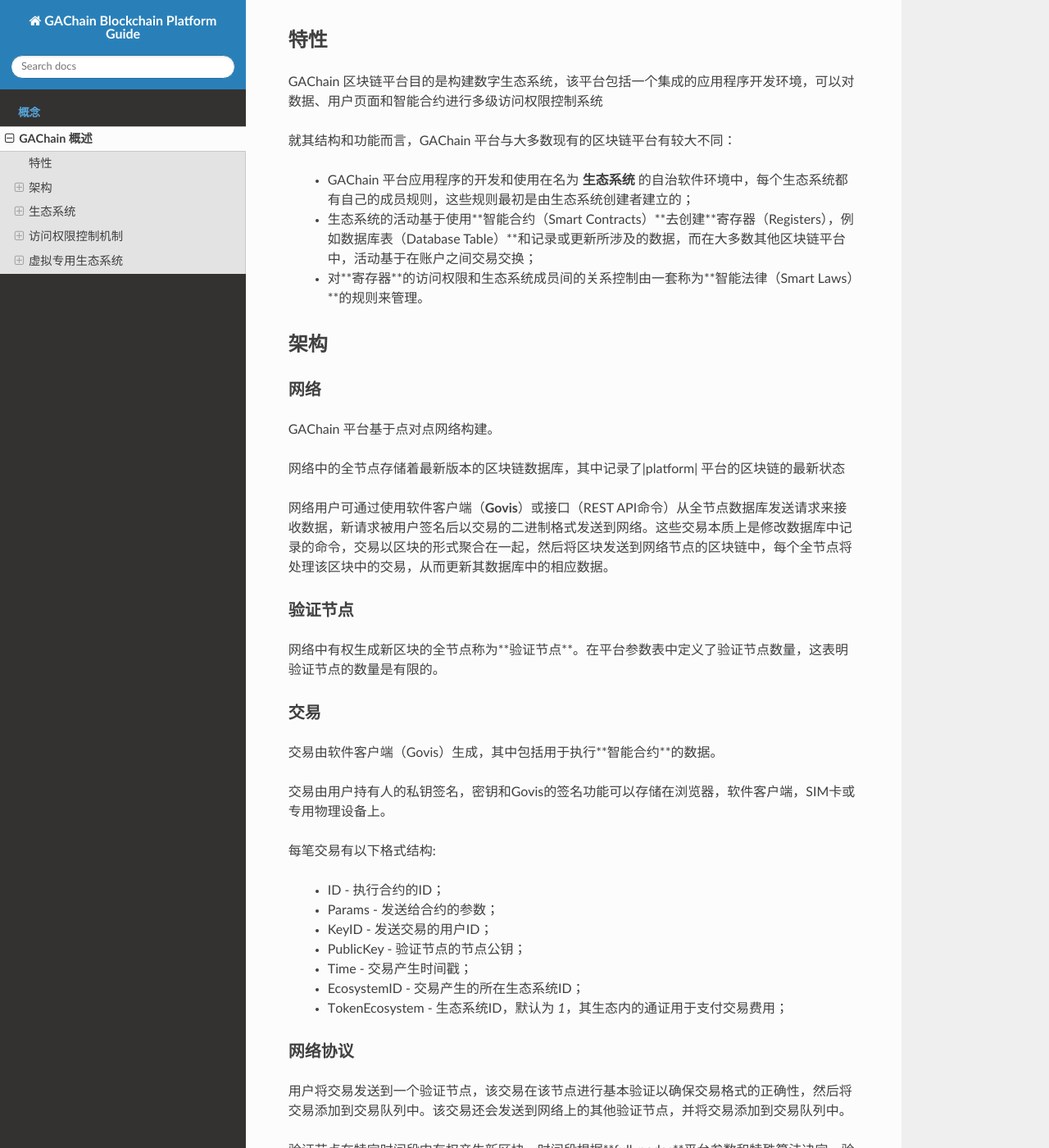
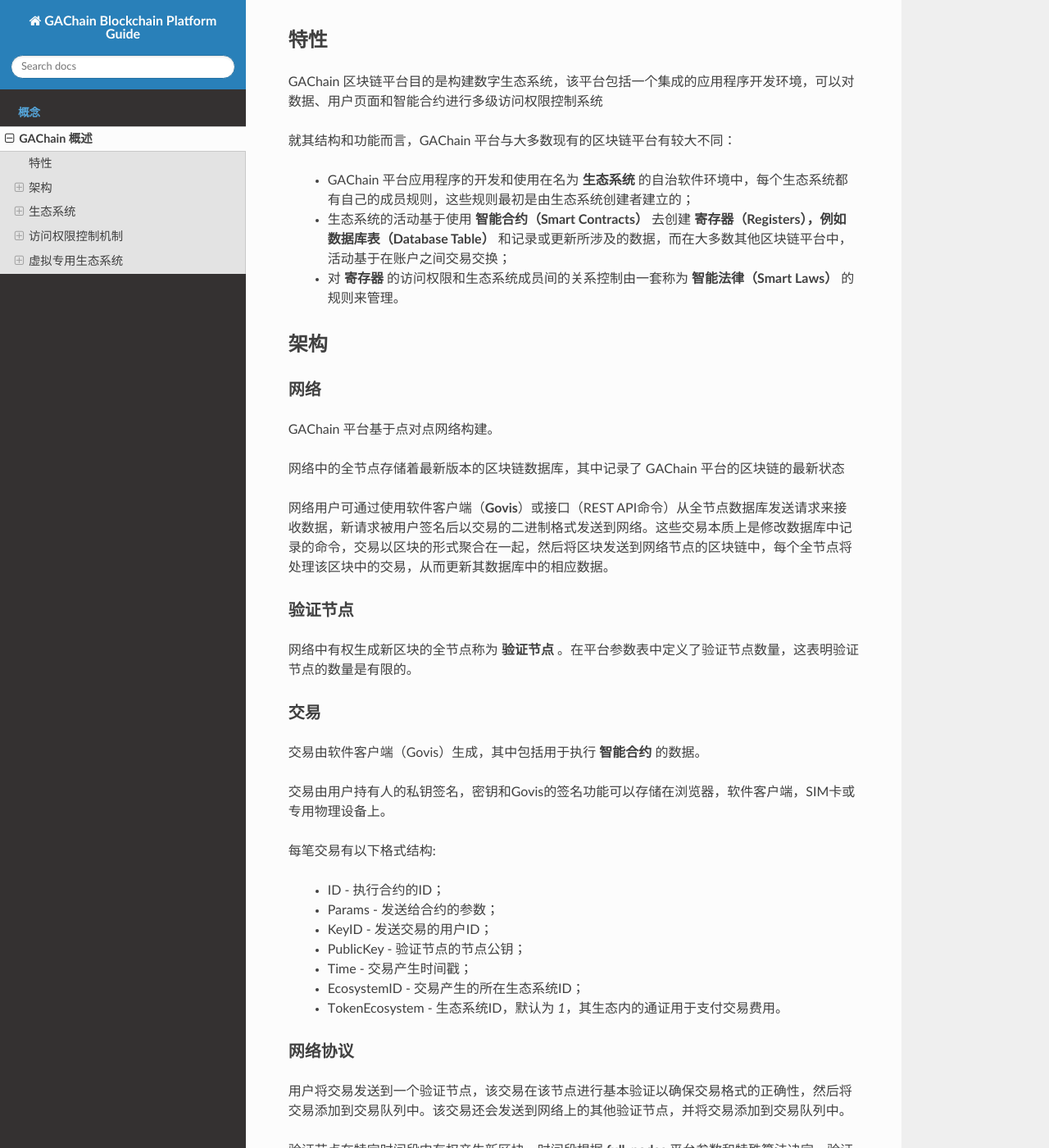
Before and after one commit to modeshou/gachain-doc-zh, a Sphinx documentation site: the page built from source/concepts/about-the-platform.rst, in a window 1280 px wide and 1400 px high, scrolled down 763 px. Shown: the whole window at 82% size. Built offline with Sphinx 7.4.7 and the Read the Docs theme 2.0.0, drawn with Linux system fonts in a browser that asks for light colours; some of the changed text lies outside the part shown.

Commit message:
fix doc format

```diff
--- a/source/concepts/about-the-platform.rst
+++ b/source/concepts/about-the-platform.rst
@@ -14,8 +14,8 @@
 就其结构和功能而言，|platform| 平台与大多数现有的区块链平台有较大不同：
 
     * |platform| 平台应用程序的开发和使用在名为 **生态系统** 的自治软件环境中，每个生态系统都有自己的成员规则，这些规则最初是由生态系统创建者建立的；
-    * 生态系统的活动基于使用**智能合约（Smart Contracts）**去创建**寄存器（Registers），例如数据库表（Database Table）**和记录或更新所涉及的数据，而在大多数其他区块链平台中，活动基于在账户之间交易交换；
-    * 对**寄存器**的访问权限和生态系统成员间的关系控制由一套称为**智能法律（Smart Laws）**的规则来管理。
+    * 生态系统的活动基于使用 **智能合约（Smart Contracts）** 去创建 **寄存器（Registers），例如数据库表（Database Table）** 和记录或更新所涉及的数据，而在大多数其他区块链平台中，活动基于在账户之间交易交换；
+    * 对 **寄存器** 的访问权限和生态系统成员间的关系控制由一套称为 **智能法律（Smart Laws）** 的规则来管理。
 
 架构
 ================
@@ -26,7 +26,7 @@
 
 |platform| 平台基于点对点网络构建。
 
-网络中的全节点存储着最新版本的区块链数据库，其中记录了|platform| 平台的区块链的最新状态
+网络中的全节点存储着最新版本的区块链数据库，其中记录了 |platform| 平台的区块链的最新状态
 
 网络用户可通过使用软件客户端（**Govis**）或接口（REST API命令）从全节点数据库发送请求来接收数据，新请求被用户签名后以交易的二进制格式发送到网络。这些交易本质上是修改数据库中记录的命令，交易以区块的形式聚合在一起，然后将区块发送到网络节点的区块链中，每个全节点将处理该区块中的交易，从而更新其数据库中的相应数据。
 
@@ -34,7 +34,7 @@
 验证节点
 ---------
 
-网络中有权生成新区块的全节点称为**验证节点**。在平台参数表中定义了验证节点数量，这表明验证节点的数量是有限的。
+网络中有权生成新区块的全节点称为 **验证节点** 。在平台参数表中定义了验证节点数量，这表明验证节点的数量是有限的。
 
 .. todo::
 
@@ -43,7 +43,7 @@
 交易
 ------------
 
-交易由软件客户端（Govis）生成，其中包括用于执行**智能合约**的数据。
+交易由软件客户端（Govis）生成，其中包括用于执行 **智能合约** 的数据。
 
 交易由用户持有人的私钥签名，密钥和Govis的签名功能可以存储在浏览器，软件客户端，SIM卡或专用物理设备上。
 
@@ -65,7 +65,7 @@
 
     * EcosystemID - 交易产生的所在生态系统ID；
 
-    * ТokenEcosystem - 生态系统ID，默认为 `1`，其生态内的通证用于支付交易费用；
+    * ТokenEcosystem - 生态系统ID，默认为 `1`，其生态内的通证用于支付交易费用。
 
 
 网络协议
@@ -73,7 +73,7 @@
 
 用户将交易发送到一个验证节点，该交易在该节点进行基本验证以确保交易格式的正确性，然后将交易添加到交易队列中。该交易还会发送到网络上的其他验证节点，并将交易添加到交易队列中。
 
-验证节点在特定时间段内有权产生新区块，时间段根据**full_nodes**平台参数和特殊算法决定，验证节点从交易队列中检索交易并将交易发送到区块生成器。在产生新区块的期间，也会对该新区块中的交易进行处理：将每个交易发送到虚拟机，虚拟机执行交易参数中对应的合约，从而更新数据库中的记录。
+验证节点在特定时间段内有权产生新区块，时间段根据 **full_nodes** 平台参数和特殊算法决定，验证节点从交易队列中检索交易并将交易发送到区块生成器。在产生新区块的期间，也会对该新区块中的交易进行处理：将每个交易发送到虚拟机，虚拟机执行交易参数中对应的合约，从而更新数据库中的记录。
 
 验证新区块是否出现错误，如果验证通过，则将该区块发送到其他网络上的其他验证节点。
 
@@ -89,7 +89,7 @@
 
 验证节点在产生新区块块之后执行新区块验证，以及在收到此区块后在所有其他验证节点上验证此区块，包括以下验证：
 
-    * 接收数据的一个字节应该是为`0`，如果不是，则接收的数据不被视为区块；
+    * 接收数据的一个字节应该是为 `0` ，如果不是，则接收的数据不被视为区块；
 
     * 接收的区块的生成时间戳应该在当前时间戳之前；
 
@@ -196,7 +196,7 @@
 
 为了更好数据库操作，智语言（|galangres| Language）合约语言和乾语言（|gastyleres| Language）模板语言都具有 **DBFind** 函数，该函数用于从数据表中检索值和数据数组。
 
-合约语言 **DBInsert** 函数用于向数据表添加条目。**DBUpdate** 和 ***DBUpdateExt** 函数用于更新现有条目的值，当更新值时，数据表对应数据会更新，而区块链会添加新的交易，同时保留着所有历史交易。数据表的数据只可以被修改，不能被删除。
+合约语言 **DBInsert** 函数用于向数据表添加条目。**DBUpdate** 和 **DBUpdateExt** 函数用于更新现有条目的值，当更新值时，数据表对应数据会更新，而区块链会添加新的交易，同时保留着所有历史交易。数据表的数据只可以被修改，不能被删除。
 
 为了最小化执行合约的时间，**DBFind** 函数不能同时查询多个数据表，因此不支持 *JOIN* 请求，需要很多的冗余数据和字段。这就是为什么不建议规范化数据表，而是将所有可用的信息存储在条目中，或者重复其他数据表可用的信息。这不仅是一种强制性措施，还是区块链应用程序的必要条件。就这种情况而言，存储的数据应该是完整的数据，即使其他表的相同数据更新了，该数据也是无法更新的，这在关系型数据库中该数据是同步更新的）。
 
@@ -219,7 +219,7 @@
         * 更新菜单（ *changing_menu* ）；
         * 更新多语言资源 （ *changing_language* )。
 
-    * 技术参数：定义用户样式(stylesheet)等；
+    * 技术参数：定义用户样式( *stylesheet* )等；
 
     * 用户参数：定义应用程序工作所需的常量或列表（以逗号分隔）。
 
```
Also changed, not shown: other parts of source/concepts/about-the-platform.rst (+1 -1 lines).
